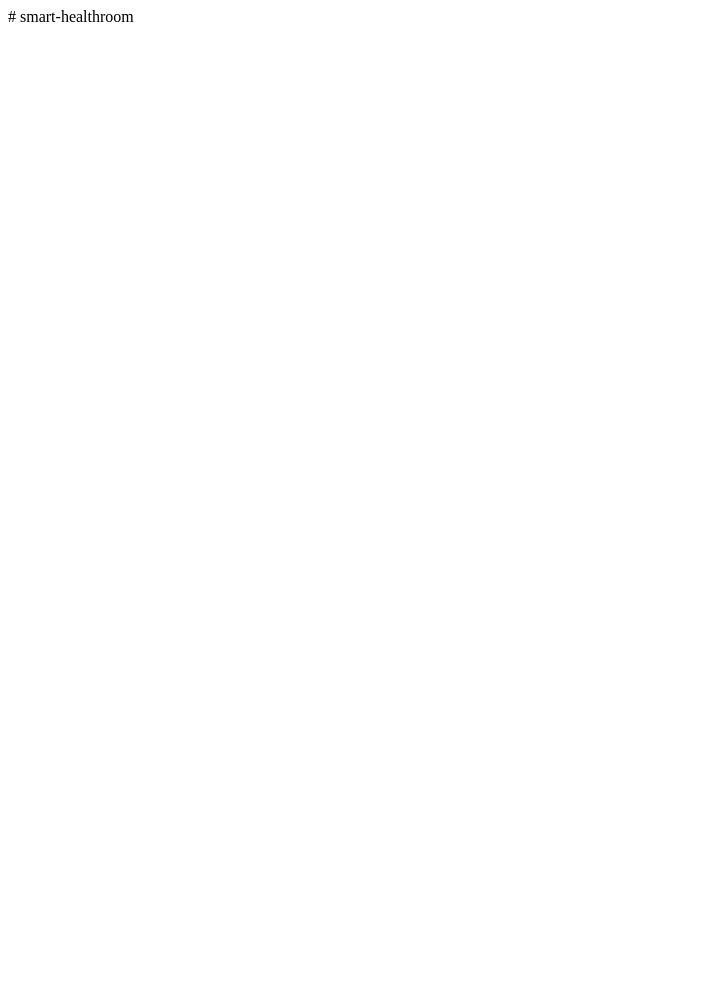
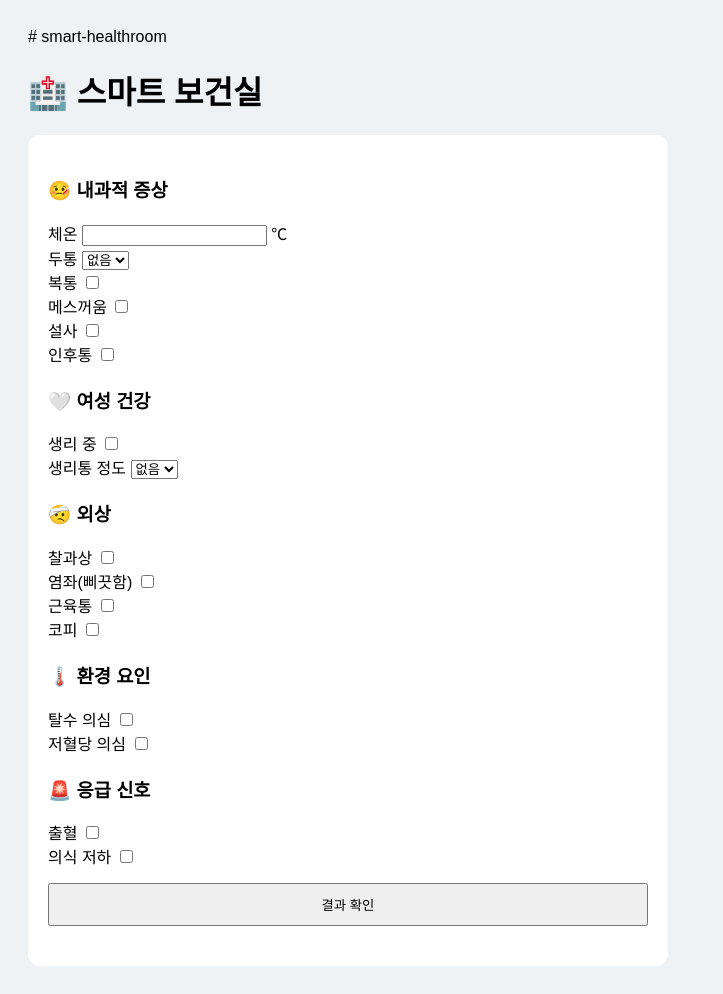
Before and after one commit to dndud-03/smart-healthroom, a plain HTML site: page index1.html in a window 1280 px wide. Shown: the whole page, without its empty margins (0-723 px from the left). Before the commit the page ends 800 px from the top, so only its background shows below. Drawn offline with Linux system fonts and the light colour scheme.

Commit message:
Update index1.html

```diff
--- a/index1.html
+++ b/index1.html
@@ -1 +1,147 @@
 # smart-healthroom
+<!DOCTYPE html>
+<html lang="ko">
+<head>
+<meta charset="UTF-8">
+<title>스마트 보건실 - 최종 업그레이드</title>
+<style>
+body { font-family: Arial; background:#eef2f5; padding:20px; }
+.box { background:white; padding:20px; border-radius:12px; max-width:600px; }
+h3 { margin-top:20px; }
+button { width:100%; padding:10px; margin-top:15px; }
+.result { white-space:pre-line; margin-top:20px; font-weight:bold; }
+</style>
+</head>
+<body>
+
+<h1>🏥 스마트 보건실</h1>
+
+<div class="box">
+
+<h3>🤒 내과적 증상</h3>
+체온 <input type="number" id="temp"> ℃<br>
+두통
+<select id="headache">
+<option value="0">없음</option>
+<option value="1">약함</option>
+<option value="2">보통</option>
+<option value="3">심함</option>
+</select><br>
+복통 <input type="checkbox" id="stomach"><br>
+메스꺼움 <input type="checkbox" id="nausea"><br>
+설사 <input type="checkbox" id="diarrhea"><br>
+인후통 <input type="checkbox" id="throat"><br>
+
+<h3>🤍 여성 건강</h3>
+생리 중 <input type="checkbox" id="period"><br>
+생리통 정도
+<select id="cramp">
+<option value="0">없음</option>
+<option value="1">약함</option>
+<option value="2">보통</option>
+<option value="3">심함</option>
+</select><br>
+
+<h3>🤕 외상</h3>
+찰과상 <input type="checkbox" id="scratch"><br>
+염좌(삐끗함) <input type="checkbox" id="sprain"><br>
+근육통 <input type="checkbox" id="muscle"><br>
+코피 <input type="checkbox" id="nosebleed"><br>
+
+<h3>🌡️ 환경 요인</h3>
+탈수 의심 <input type="checkbox" id="dehydration"><br>
+저혈당 의심 <input type="checkbox" id="hypo"><br>
+
+<h3>🚨 응급 신호</h3>
+출혈 <input type="checkbox" id="bleeding"><br>
+의식 저하 <input type="checkbox" id="conscious"><br>
+
+<button onclick="check()">결과 확인</button>
+<div class="result" id="result"></div>
+
+</div>
+
+<script>
+function check() {
+    let score = 0;
+    let actions = [];
+    let meds = [];
+    let care = [];
+    let suspected = [];
+
+    let temp = Number(document.getElementById("temp").value);
+    let headache = Number(document.getElementById("headache").value);
+    let cramp = Number(document.getElementById("cramp").value);
+
+    if (temp >= 38) score += 3;
+    score += headache;
+
+    if (stomach.checked || nausea.checked || diarrhea.checked) score += 2;
+    if (dehydration.checked || hypo.checked) score += 2;
+    if (bleeding.checked || conscious.checked) score += 5;
+
+    /* 🔎 의심 질환 판별 */
+    if ((temp >= 37.5 && throat.checked) || headache >= 2) {
+        suspected.push("감기 또는 상기도 감염");
+    }
+
+    if (stomach.checked && (diarrhea.checked || nausea.checked)) {
+        suspected.push("장염");
+    }
+
+    if (dehydration.checked && temp >= 37.5) {
+        suspected.push("탈수 또는 열로 인한 증상");
+    }
+
+    if (sprain.checked || muscle.checked) {
+        suspected.push("근육 또는 인대 손상");
+    }
+
+    if (scratch.checked || nosebleed.checked) {
+        suspected.push("경미한 외상");
+    }
+
+    if (period.checked && cramp >= 2) {
+        suspected.push("생리통");
+        care.push("보건실 침상에서 휴식");
+        care.push("복부 온찜질");
+        meds.push("진통 보조 약물 계열");
+    }
+
+    /* 💊 약물 안내 */
+    if (temp >= 38 || headache >= 2) meds.push("해열·진통 보조 약물 계열");
+    if (stomach.checked || diarrhea.checked) meds.push("소화기 관련 보조 약물 계열");
+    if (sprain.checked || muscle.checked) meds.push("근육·염좌 완화 외용제 계열");
+    if (scratch.checked || nosebleed.checked) meds.push("외용 소독·연고 계열");
+    if (dehydration.checked || hypo.checked) meds.push("수분 및 당분 보충");
+
+    /* 🧭 조치 단계 */
+    if (score <= 2) actions.push("즉시 교실 복귀 가능");
+    else if (score <= 4) actions.push("보건실 10~20분 휴식 후 복귀");
+    else if (score <= 6) actions.push("보건실 경과 관찰");
+    else if (score <= 8) actions.push("보건교사 또는 보호자 상담 권장");
+    else actions.push("조퇴 또는 병원 방문 권장");
+
+    let msg = `위험도 점수: ${score}점\n\n[조치 단계]\n- ${actions.join("\n- ")}`;
+
+    if (suspected.length > 0) {
+        msg += "\n\n[의심되는 상태]\n- " + [...new Set(suspected)].join("\n- ");
+    }
+
+    if (care.length > 0) {
+        msg += "\n\n[생활 관리]\n- " + [...new Set(care)].join("\n- ");
+    }
+
+    if (meds.length > 0) {
+        msg += "\n\n[약물 보조 안내]\n- " + [...new Set(meds)].join("\n- ");
+        msg += "\n(※ 교사 또는 보호자 확인 후)";
+    }
+
+    msg += "\n\n※ 본 시스템은 의료 진단·처방이 아닌 학교 보건 판단 보조 시스템입니다.";
+
+    document.getElementById("result").innerText = msg;
+}
+</script>
+
+</body>
+</html>
```
